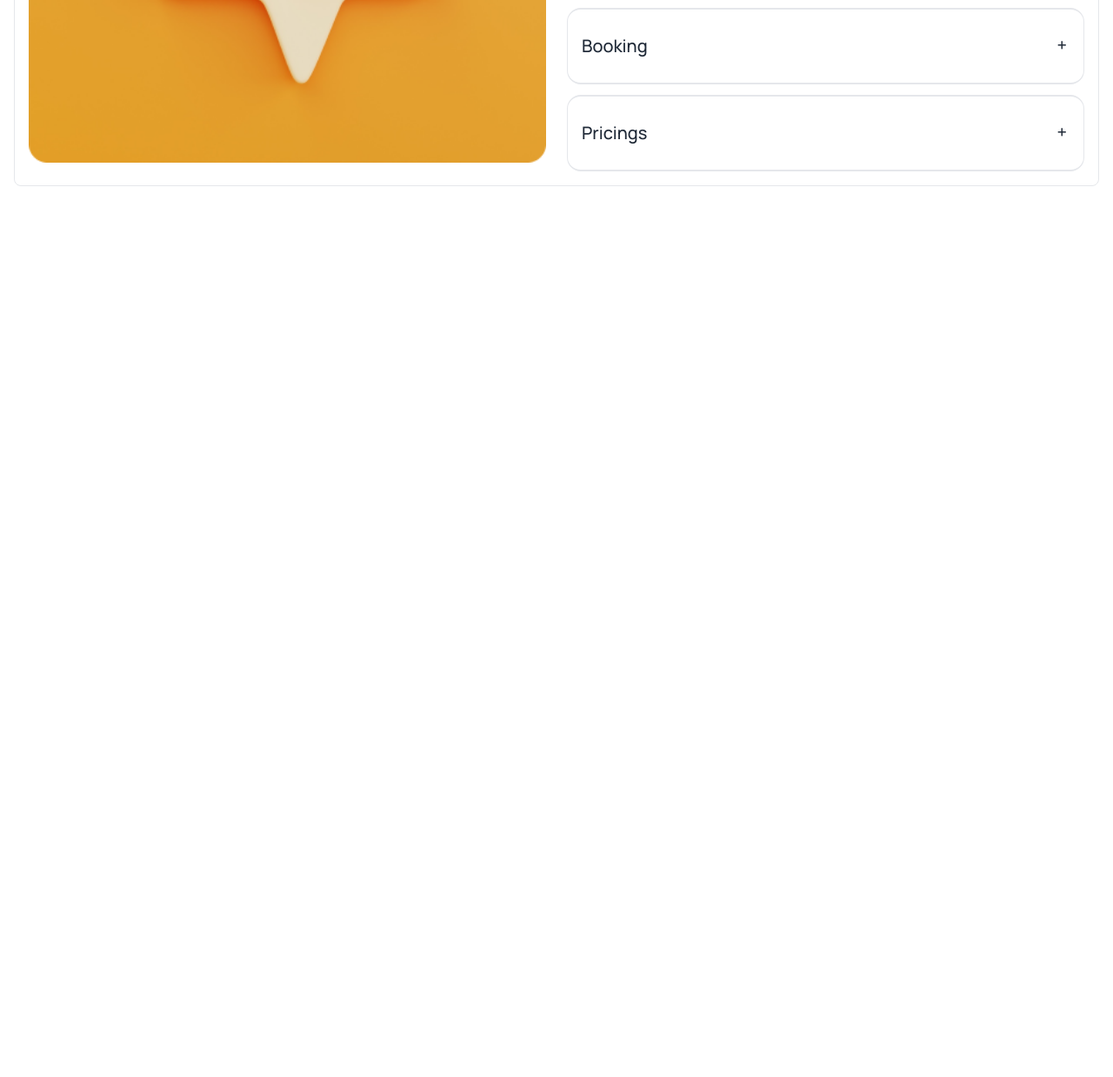
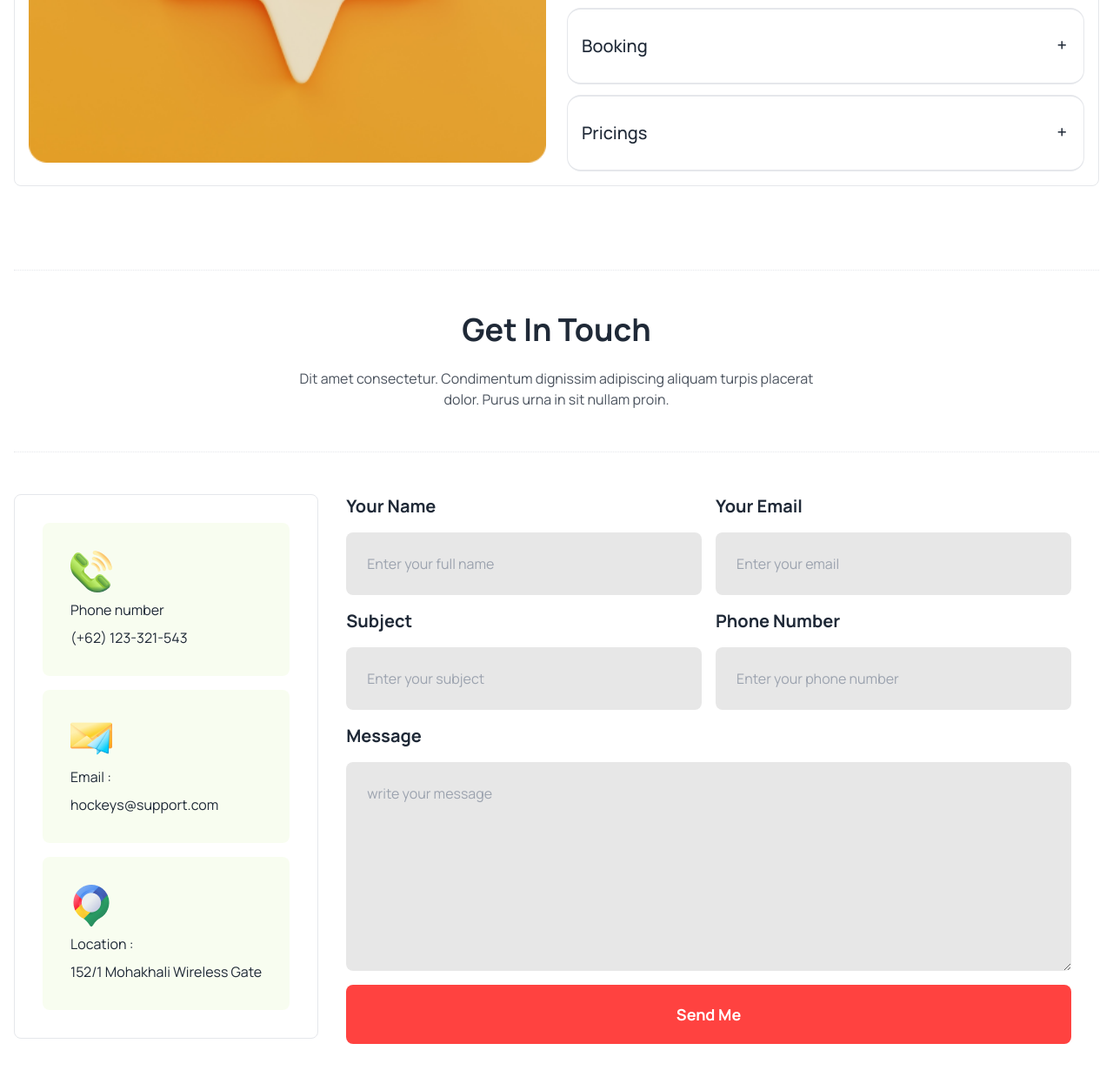
Before and after one commit to aminsohag/hockey-heroes, a plain HTML site: page index.html in a window 1280 px wide. Shown: the part 4546-5784 px from the top of the page at 87% size. Before the commit the page ends 4808 px from the top, so only its background shows below. Drawn offline with nearby package versions, Linux system fonts and the light colour scheme.

Commit message:
form and review section

```diff
--- a/index.html
+++ b/index.html
@@ -398,6 +398,61 @@
             </div>
           </div>
          </section>
+         <!-- fifth section -->
+        <section class="my-24 px-4">
+          <div class="border-dotted border-y-[1.5px] text-center flex flex-col items-center justify-center py-12 space-y-6">
+            <h2 class="text-2xl lg:text-4xl font-bold">Get In Touch</h2>
+            <p class="lg:w-1/2 opacity-80 ">Dit amet consectetur. Condimentum dignissim adipiscing aliquam turpis placerat dolor. Purus urna in sit nullam proin. </p>
+          </div>
+          <div class="my-12">
+            <div class="lg:flex justify-between ">
+              <div class="space-y-4 border p-4 lg:p-8 rounded-lg mb-4">
+                <div class="bg-[#BCED6D] bg-opacity-10 p-8 rounded-lg space-y-2">
+                  <img src="Images/Group 1171275317.png" alt="">
+                  <p>Phone number</p>
+                  <p>(+62) 123-321-543</p>
+                </div>
+                <div class="bg-[#BCED6D] bg-opacity-10 p-8 rounded-lg space-y-2">
+                  <img src="Images/Group 1171275318.png" alt="">
+                  <p>Email :</p>
+                  <p>hockeys@support.com</p>
+                </div>
+                <div class="bg-[#BCED6D] bg-opacity-10 p-8 rounded-lg space-y-2">
+                  <img src="Images/Group 1171275321.png" alt="">
+                  <p>Location : </p>
+                  <p>152/1 Mohakhali Wireless Gate</p>
+                </div>
+              </div>
+              <div class="flex-1 lg:px-8">
+                 <div class="grid grid-cols-1 lg:grid-cols-2 gap-4 mb-4">
+                  <div class="flex flex-col space-y-4">
+                    <label class="text-xl font-bold" for="">Your Name</label>
+                    <input class="p-6 rounded-lg bg-[#131318] bg-opacity-10" type="text" placeholder="Enter your full name">
+                  </div>
+                  <div class="flex flex-col space-y-4">
+                    <label class="text-xl font-bold" for="">Your Email</label>
+                    <input class="p-6 rounded-lg bg-[#131318] bg-opacity-10" type="email" placeholder="Enter your email">
+                  </div>
+                  <div class="flex flex-col space-y-4">
+                    <label class="text-xl font-bold" for="">Subject</label>
+                    <input class="p-6 rounded-lg bg-[#131318] bg-opacity-10" type="text" placeholder="Enter your subject">
+                  </div>
+                  <div class="flex flex-col space-y-4">
+                    <label class="text-xl font-bold" for="">Phone Number</label>
+                    <input class="p-6  rounded-lg bg-[#131318] bg-opacity-10" type="text" placeholder="Enter your phone number">
+                  </div>
+                 </div>
+                  <div class="flex flex-col col-span-2  my-4 space-y-4">
+                    <label class="text-xl font-bold" for="">Message</label>
+                    <textarea rows="8" class="p-6  rounded-lg bg-[#131318] bg-opacity-10" name="" id="" placeholder="write your message"></textarea>
+                  </div>
+                 <div class="">
+                  <button class="w-full text-lg font-bold bg-[#FF4240] text-white p-5 rounded-lg">Send Me</button>
+                 </div>
+              </div>
+            </div>
+          </div>
+        </section>
     </main>
     <footer>
 
```
